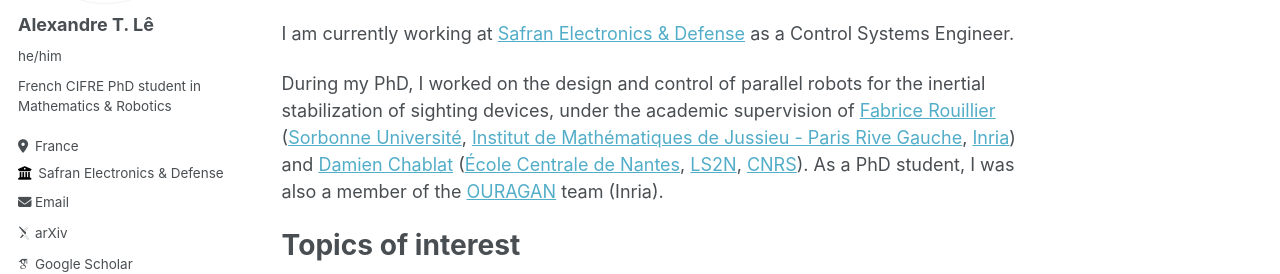
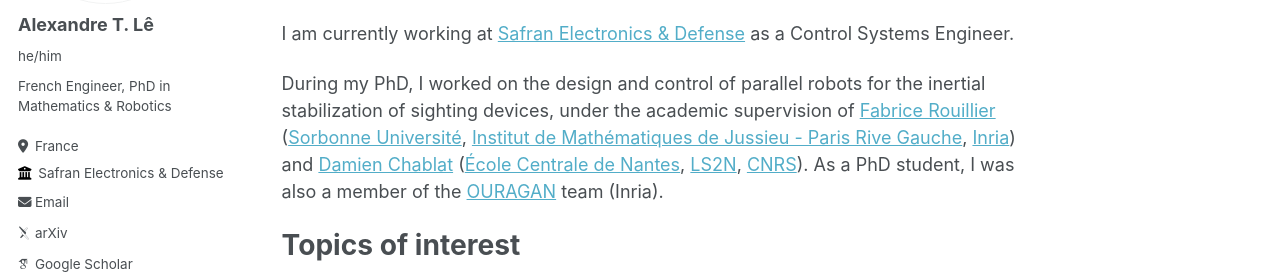
Before and after one commit to alexandre-tle/alexandre-tle.github.io, a Jekyll site: the page built from _pages/about.md, in a window 1280 px wide. Shown: the part 289-563 px from the top of the page. Built offline with Jekyll 4.4.1, drawn with Linux system fonts in a browser that asks for light colours; some web fonts are replaced.

Commit message:
Update _config.yml

```diff
--- a/_config.yml
+++ b/_config.yml
@@ -24,11 +24,11 @@ author:
   avatar           : "lat_red_square.jpg"
   name             : "Alexandre T. Lê"
   pronouns         : "he/him" # example: "she/her"
-  bio              : "French CIFRE PhD student in Mathematics & Robotics"
+  bio              : "French Engineer, PhD in Mathematics & Robotics"
   location         : "France"
   employer         : "Safran Electronics & Defense"
   uri              : # URL
-  email            : "alexandre.le@inria.fr"
+  email            : "alexandre-thanh.le@safrangroup.com"
 
   # Academic websites
   arxiv            : "https://arxiv.org/a/0000-0002-5721-1111" # URL - Update with the correct link to your profile
```
